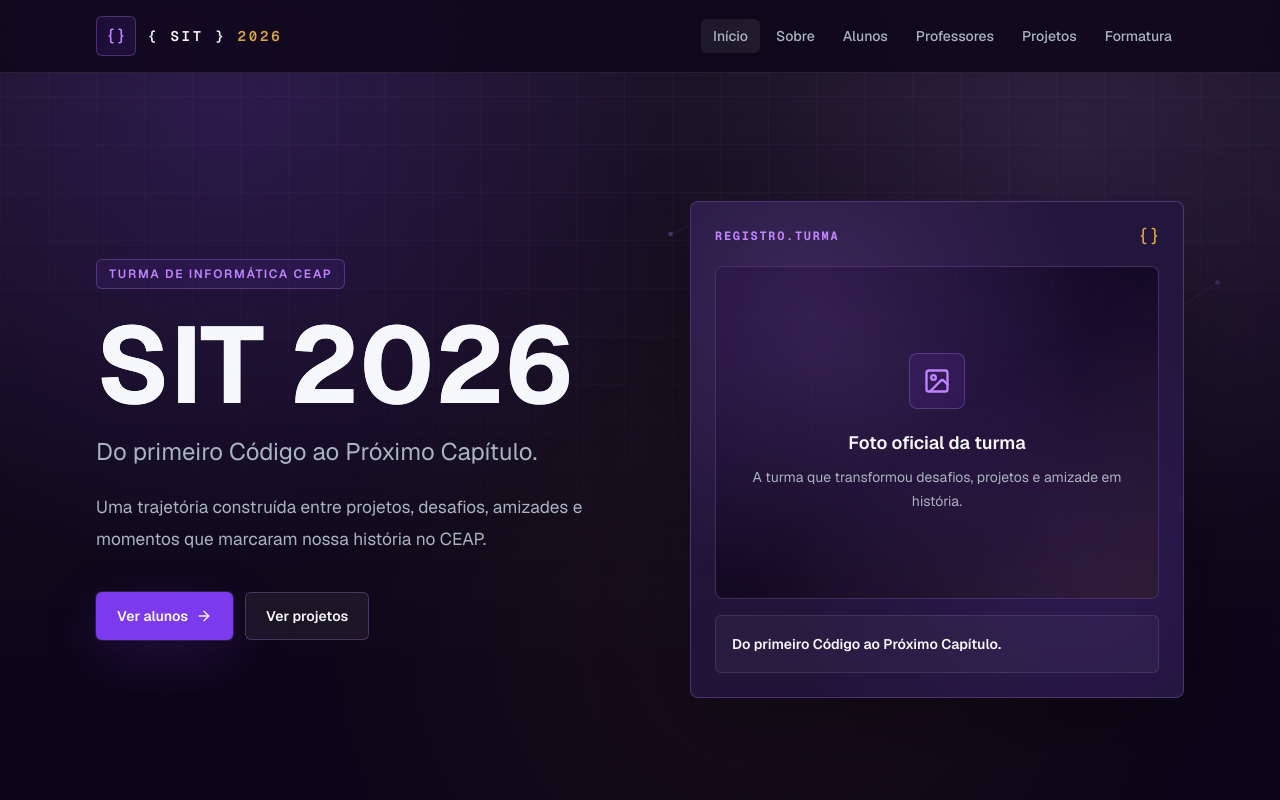
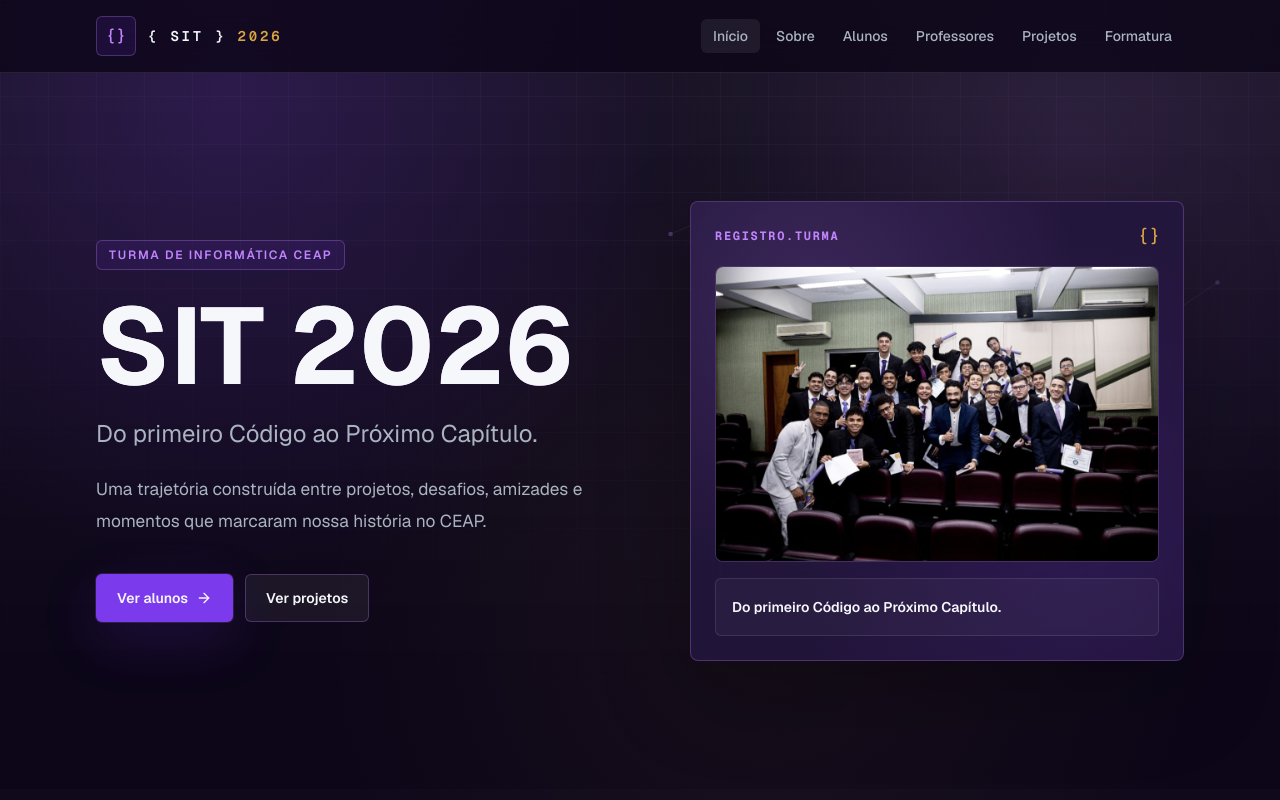
Before and after one commit to JohnKevinDevs/4sit, a Next.js app: page / in a window 1280 px wide. Shown: the top 800 px of the page. Built offline with nearby package versions, Linux system fonts and the light colour scheme.

Commit message:
Add official class photo

```diff
--- a/src/components/sections/HeroSection.tsx
+++ b/src/components/sections/HeroSection.tsx
@@ -1,4 +1,4 @@
-import { ArrowRight, Braces, ImageIcon } from "lucide-react";
+import { ArrowRight, Braces } from "lucide-react";
 import { Constellation } from "@/components/effects/Constellation";
 import { Section } from "@/components/layout/Section";
 import { Badge } from "@/components/ui/Badge";
@@ -56,14 +56,13 @@ export function HeroSection() {
               </div>
 
               <ImageFrame
-                src="/images/placeholders/hero-turma.jpg"
+                src="/images/hero/foto-oficial-4sit.jpeg"
                 alt="Foto oficial da turma SIT 2026"
-                title="Foto oficial da turma"
-                description="A turma que transformou desafios, projetos e amizade em história."
-                icon={ImageIcon}
                 priority
                 showFilename={false}
-                className="aspect-[4/3]"
+                showImageOverlay={false}
+                className="aspect-[3/2] border-white/10 bg-black/40"
+                imageClassName="object-contain object-center"
               />
 
               <div className="mt-4 rounded-md border border-white/10 bg-white/[0.035] p-3 sm:p-4">
```
Also changed, not shown: public/images/hero/foto-oficial-4sit.jpeg (added).
